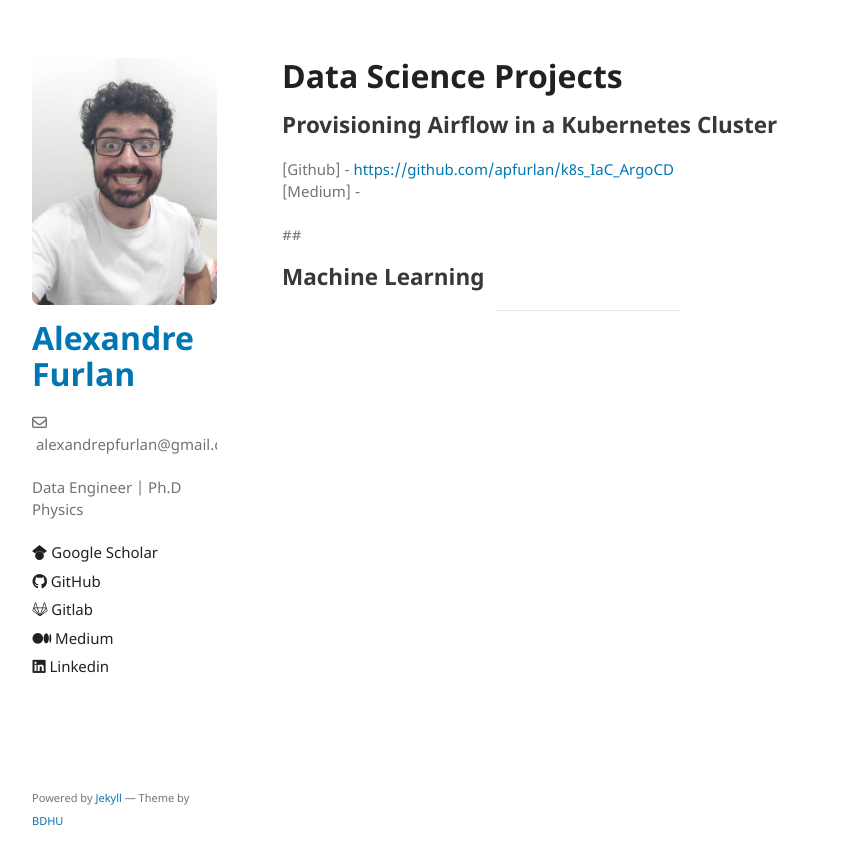
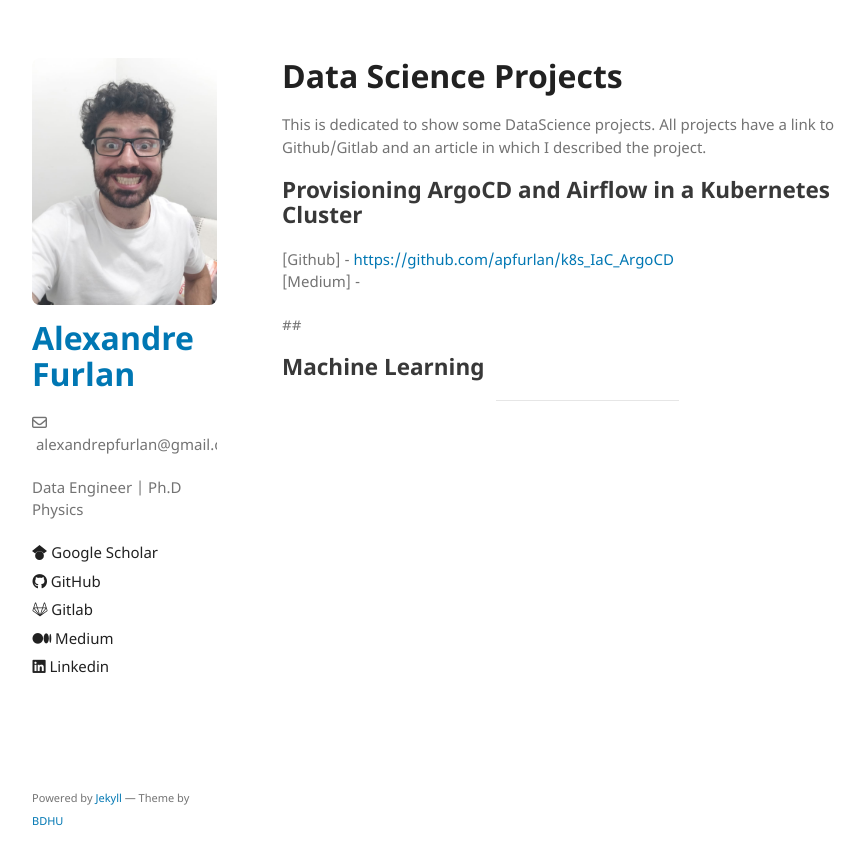
Before and after one commit to apfurlan/apfurlan.github.io, a Jekyll site: the page built from dts-pub-page.md, in a window 1280 px wide. Shown: the top 865 px of the page, without its empty margins (178-1043 px from the left). Built offline with Jekyll 4.4.1, drawn with Linux system fonts in a browser that asks for light colours; our own code applies the rules of GitHub Pages for plain Markdown files.

Commit message:
init commit

```diff
--- a/dts-pub-page.md
+++ b/dts-pub-page.md
@@ -1,8 +1,12 @@
 
 # Data Science Projects
 
+This is dedicated to show some DataScience projects.
+All projects have a link to Github/Gitlab and an
+article in which I described the project.
 
-## Provisioning Airflow in a Kubernetes Cluster
+
+## Provisioning ArgoCD and Airflow in a Kubernetes Cluster
 
 [Github] - [https://github.com/apfurlan/k8s_IaC_ArgoCD](https://github.com/apfurlan/k8s_IaC_ArgoCD) \
 [Medium] -
```
